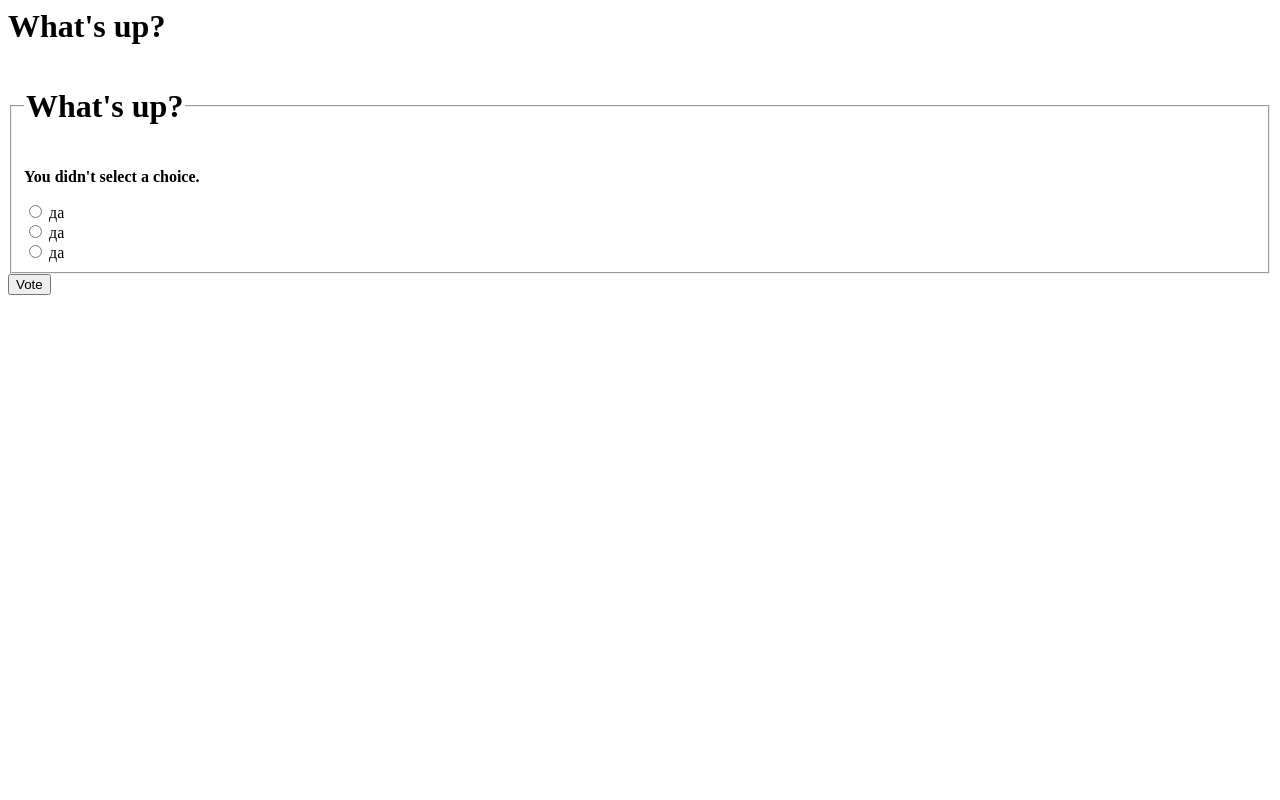
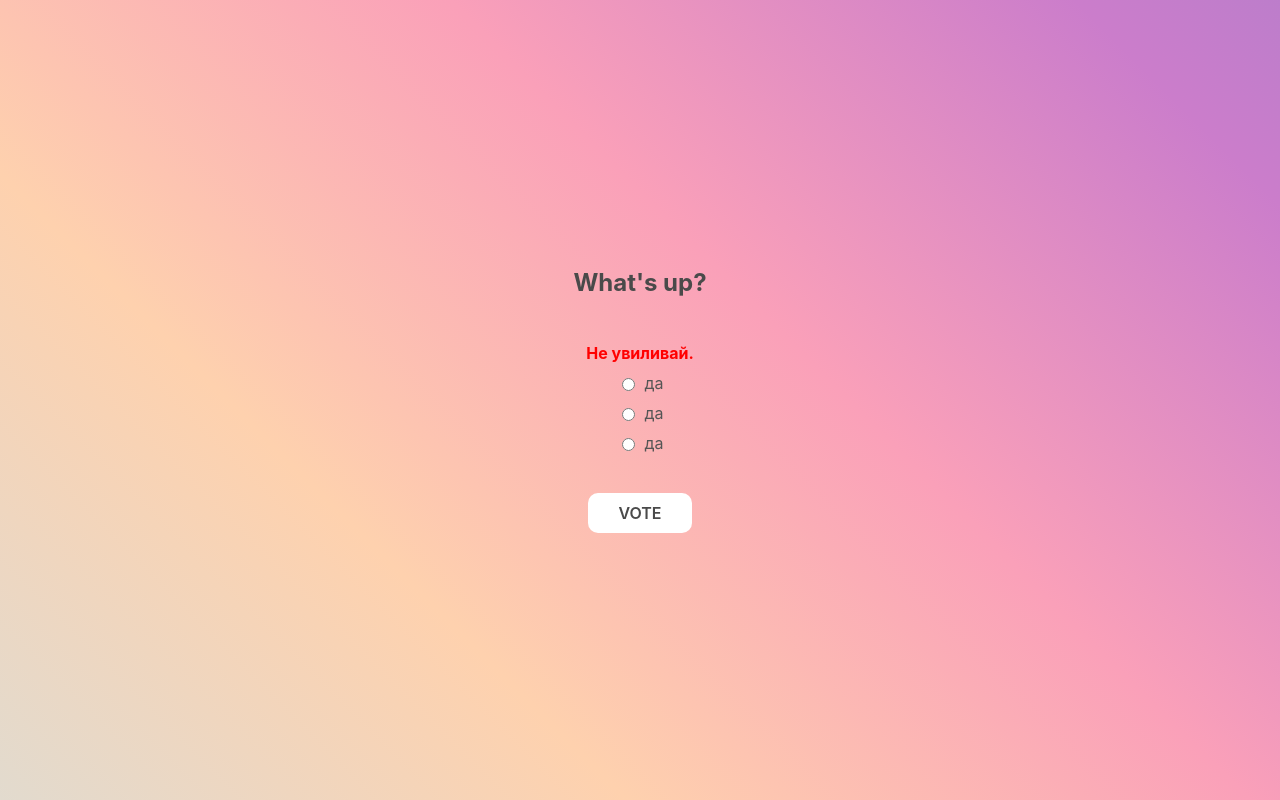
Before and after one commit to ffds234f5/jdwij4nkjq, a Django app: page /polls/2/vote/ in a window 1280 px wide. Run offline with Django 5.2, Linux system fonts and the light colour scheme; data comes from the database, SQL or seed files in the repository; both versions use the stored data as it was after the commit.

Commit message:
Add files via upload

```diff
--- a/mysite/polls/static/polls/style.css
+++ b/mysite/polls/static/polls/style.css
@@ -1,6 +1,222 @@
-li a {
-    color: white;
+body {
+    font-family: 'Inter', sans-serif;
+    background: linear-gradient(45deg, #c6e4ee 0%, #c6e4ee 40%, #fed1ae 60%, #faa0b9 70%, #cb7dcb 80%, #757ecb 100%);
+    background-size: 300% 300%;
+    animation: gradientAnimation 12s ease infinite;
+    margin: 0;
+    padding: 0;
+    display: flex;
+    justify-content: center;
+    align-items: center;
+    min-height: 100vh;
 }
-body {
-    background: white url("images/background.gif") no-repeat;
+
+a {
+    text-decoration: none;
+    font-family: 'Inter', sans-serif;
+    font-size: 24px;
+    margin-bottom: 20px;
+    color: #4A4A4A;
+    font-weight: 600;
 }
+
+ul {
+    list-style-type: none;
+    padding: 0;
+    margin: 0;
+    display: flex;
+    flex-direction: column;
+    align-items: center;
+    justify-content: center;
+    gap: 15px;
+}
+
+ul li {
+    text-align: center;
+    font-family: 'Inter', sans-serif;
+    font-size: 18px;
+    color: #4A4A4A;
+    width: 100%;
+}
+
+ul li a {
+    text-decoration: none;
+    color: #333;
+    transition: color 0.3s;
+}
+
+ul li a:hover {
+    color: #757ecb;
+}
+
+
+@keyframes gradientAnimation {
+    0% { background-position: 0% 50%; }
+    50% { background-position: 100% 50%; }
+    100% { background-position: 0% 50%; }
+}
+
+container {
+    padding: 20px;
+    width: 50%;
+    max-width: 400px;
+    text-align: center;
+    color: #4A4A4A;
+    display: flex;
+    flex-direction: column;
+    align-items: center;
+    justify-content: center;
+}
+
+h1 {
+    font-size: 24px;
+    margin-bottom: 30px;
+    color: #4A4A4A;
+    text-align: center;
+}
+
+fieldset {
+    border: none;
+    margin: 0;
+    padding: 0;
+}
+
+legend {
+    font-size: 20px;
+    color: #555;
+    margin-bottom: 10px;
+}
+
+.choice {
+    display: flex;
+    align-items: center;
+    justify-content: center;
+    margin-bottom: 10px;
+    width: 100%;
+    font-family: 'Inter', sans-serif;
+    font-size: 15px;
+    color: #4A4A4A;
+}
+
+input[type="radio"] {
+    margin-right: 10px;
+}
+
+label {
+    font-size: 16px;
+    color: #555;
+    cursor: pointer;
+}
+
+form {
+    text-align: left;
+}
+
+vote-button {
+    display: block;
+    margin: 30px auto 0;
+    background: #ffffff;
+    color: #333;
+    border: none;
+    border-radius: 10px;
+    padding: 10px 30px;
+    font-size: 16px;
+    font-family: 'Inter', sans-serif;
+    font-weight: 600;
+    color: #4A4A4A;
+    cursor: pointer;
+    text-transform: uppercase;
+    transition: transform 0.3s, box-shadow 0.3s;
+}
+
+input[type="submit"] {
+    display: block;
+    margin: 30px auto 0;
+    background: #ffffff;
+    color: #333;
+    border: none;
+    border-radius: 10px;
+    padding: 10px 30px;
+    font-size: 16px;
+    font-family: 'Inter', sans-serif;
+    font-weight: 600;
+    color: #4A4A4A;
+    cursor: pointer;
+    text-transform: uppercase;
+    transition: transform 0.3s, box-shadow 0.3s;
+}
+
+input[type="submit"]:hover {
+    transform: scale(1.01);
+    color: #757ecb;
+    transition: color 0.3s;
+}
+
+.error {
+    color: #ff0000;
+    font-weight: bold;
+    margin-bottom: 10px;
+}
+
+.choices-container {
+    display: flex;
+    flex-direction: column;
+    align-items: center;
+    justify-content: center;
+    width: 100%;
+}
+
+.button-link {
+    display: inline-block;
+    background: #ffffff;
+    color: #333;
+    border: none;
+    border-radius: 10px;
+    padding: 10px 30px;
+    font-size: 16px;
+    font-family: 'Inter', sans-serif;
+    font-weight: 600;
+    text-transform: uppercase;
+    text-decoration: none;
+    cursor: pointer;
+    transition: transform 0.3s, box-shadow 0.3s;
+    margin-top: 30px;
+}
+
+.center-container {
+    display: flex;
+    justify-content: center;
+    align-items: center;
+    height: 10vh;
+}
+
+.button-link:hover {
+    transform: scale(1.01);
+    color: #757ecb;
+    transition: color 0.3s;
+}
+
+.button-link:active {
+    transform: scale(0.96);
+}
+
+.custom-list {
+    list-style: none;
+    padding: 0;
+    margin: 0;
+    display: flex;
+    flex-direction: column;
+    align-items: center;
+    gap: 15px;
+}
+
+.choice-item {
+    font-size: 18px;
+    color: #4A4A4A;
+    text-align: center;
+    width: 100%;
+    display: flex;
+    align-items: center;
+    justify-content: center;
+    margin-bottom: 10px;
+}
--- a/mysite/polls/templates/polls/detail.html
+++ b/mysite/polls/templates/polls/detail.html
@@ -1,14 +1,24 @@
+{% load static %}
+
+<link rel="stylesheet" href="{% static 'polls/style.css' %}">
+
+<body>
+    <div class="container">
         <h1>{{ question.question_text }}</h1>
-
         <form action="{% url 'polls:vote' question.id %}" method="post">
             {% csrf_token %}
-<fieldset>
-    <legend><h1>{{ question.question_text }}</h1></legend>
-    {% if error_message %}<p><strong>{{ error_message }}</strong></p>{% endif %}
+            <fieldset class="choices-container">
+                {% if error_message %}
+                    <p class="error">{{ error_message }}</p>
+                {% endif %}
                 {% for choice in question.choice_set.all %}
+                    <div class="choice">
                         <input type="radio" name="choice" id="choice{{ forloop.counter }}" value="{{ choice.id }}">
-        <label for="choice{{ forloop.counter }}">{{ choice.choice_text }}</label><br>
+                        <label for="choice{{ forloop.counter }}">{{ choice.choice_text }}</label>
+                    </div>
                 {% endfor %}
             </fieldset>
-<input type="submit" value="Vote">
+            <input type="submit" value="vote">
         </form>
+    </div>
+</body>
--- a/mysite/polls/views.py
+++ b/mysite/polls/views.py
@@ -12,7 +12,6 @@ class IndexView(generic.ListView):
     context_object_name = 'latest_question_list'
 
     def get_queryset(self):
-        """Return the last five published questions."""
         return Question.objects.order_by('-pub_date')[:5]
         return Question.objects.filter(pub_date__lte=timezone.now()).order_by('-pub_date')[:5]
 
@@ -34,7 +33,7 @@ def vote(request, question_id):
     except (KeyError, Choice.DoesNotExist):
         return render(request, 'polls/detail.html', {
             'question': question,
-            'error_message': "You didn't select a choice.",
+            'error_message': "Не увиливай.",
         })
     else:
         selected_choice.votes += 1
```
Also changed, not shown: mysite/polls/templates/polls/results.html (+22 -7 lines), mysite/db.sqlite3. Lines whose indentation alone changed are shown as unchanged.
